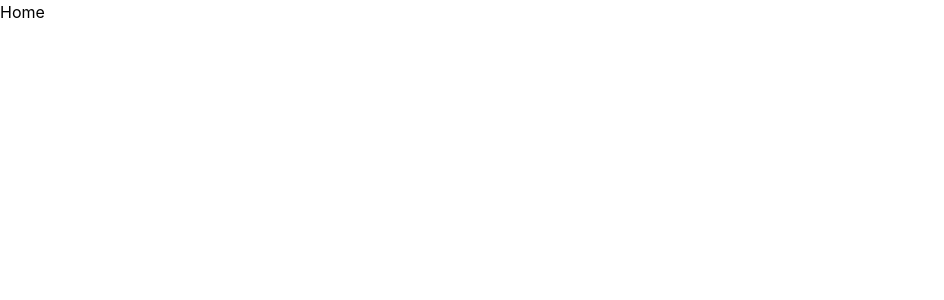
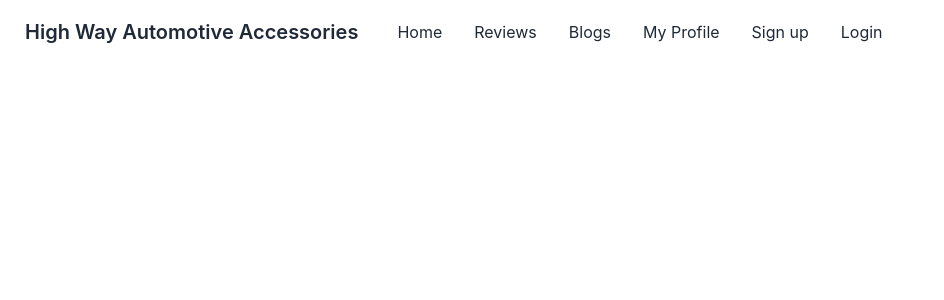
Before and after one commit to fahimabushra1/assignment-12, a React (Create React App) app: page / in a window 1280 px wide. Shown: the top 300 px of the page, without its empty margins (0-944 px from the left). Built offline with nearby package versions, Linux system fonts and the light colour scheme; no server answers.

Commit message:
navbar create

```diff
--- a/package.json
+++ b/package.json
@@ -7,8 +7,10 @@
     "@testing-library/react": "^13.2.0",
     "@testing-library/user-event": "^13.5.0",
     "daisyui": "^2.15.0",
+    "firebase": "^9.8.1",
     "react": "^18.1.0",
     "react-dom": "^18.1.0",
+    "react-firebase-hooks": "^5.0.3",
     "react-router-dom": "^6.3.0",
     "react-scripts": "5.0.1",
     "react-toastify": "^9.0.1",
--- a/src/App.js
+++ b/src/App.js
@@ -6,6 +6,7 @@ import Reviews from "./pages/Home/Reviews/Reviews";
 import MyOrders from "./pages/MyOrders/MyOrders";
 import LogIn from "./pages/LogIn/LogIn/LogIn";
 import SignUp from "./pages/LogIn/SignUp/SignUp";
+import MyProfile from "./pages/MyProfile/MyProfile";
 
 function App() {
   return (
@@ -18,6 +19,7 @@ function App() {
         <Route path="reviews" element={<Reviews />} />
         <Route path="blogs" element={<Blogs />} />
         <Route path="myorders" element={<MyOrders />} />
+        <Route path="myprofile" element={<MyProfile />} />
         <Route path="*" element={<NotFound />} />
       </Routes>
     </div>
--- /dev/null
+++ b/src/firebase.init.js
@@ -0,0 +1,22 @@
+// Import the functions you need from the SDKs you need
+import { initializeApp } from "firebase/app";
+import { getAuth } from "firebase/auth";
+// TODO: Add SDKs for Firebase products that you want to use
+// https://firebase.google.com/docs/web/setup#available-libraries
+
+// Your web app's Firebase configuration
+const firebaseConfig = {
+    apiKey: "AIzaSyDoi-z-eCtYfKN71g5_xzY4heHjH13IGvg",
+    authDomain: "highway-automotive-accessories.firebaseapp.com",
+    projectId: "highway-automotive-accessories",
+    storageBucket: "highway-automotive-accessories.appspot.com",
+    messagingSenderId: "991005447390",
+    appId: "1:991005447390:web:10d8bdeb5a11a412c75e4f"
+};
+
+// Initialize Firebase
+const app = initializeApp(firebaseConfig);
+
+const auth = getAuth(app);
+
+export default auth;
--- a/src/pages/Home/Home/Home.js
+++ b/src/pages/Home/Home/Home.js
@@ -1,11 +1,12 @@
 import React from "react";
 import { Link } from "react-router-dom";
+import Header from "../../Shared/Header/Header";
 
 const Home = () => {
     return (
-        <nav>
-            <Link to="/">Home</Link>
-        </nav>
+        <div>
+            <Header></Header>
+        </div>
 
     )
 }
--- a/src/pages/MyProfile/MyProfile.js
+++ b/src/pages/MyProfile/MyProfile.js
@@ -0,0 +1,11 @@
+import React from "react";
+
+const MyProfile=()=>{
+    return(
+        <div>
+
+        </div>
+    )
+}
+
+export default MyProfile;
--- a/src/pages/Shared/Header/Header.js
+++ b/src/pages/Shared/Header/Header.js
@@ -1,11 +1,54 @@
-import React from "react";
+import { signOut } from 'firebase/auth';
+import React from 'react';
+import { useAuthState } from 'react-firebase-hooks/auth';
+import { Link } from 'react-router-dom';
+import auth from '../../../firebase.init';
 
-const Header=()=>{
-    return(
-        <div>
+const Header = () => {
 
+    const [user] = useAuthState(auth);
+
+    const logout = () => {
+        signOut(auth);
+        localStorage.removeItem('accessToken');
+    };
+
+    const menuItems = <>
+        <li><Link to="/">Home</Link></li>
+        <li><Link to="/reviews">Reviews</Link></li>
+        <li><Link to="/blogs">Blogs</Link></li>
+        <li><Link to="/myprofile">My Profile</Link></li>
+        <li><Link to="/signup">Sign up</Link></li>
+        {
+            user && <li><Link to="/dashboard">Dashboard</Link></li>
+        }
+        <li>{user ? <button className="btn btn-ghost" onClick={logout} >Sign Out</button> : <Link to="/login">Login</Link>}</li>
+    </>
+    return (
+        <div className="navbar bg-base-100">
+            <div className="navbar-start">
+                <div className="dropdown">
+                    <label tabIndex="0" className="btn btn-ghost lg:hidden">
+                        <svg xmlns="http://www.w3.org/2000/svg" className="h-5 w-5" fill="none" viewBox="0 0 24 24" stroke="currentColor"><path strokeLinecap="round" strokeLinejoin="round" strokeWidth="2" d="M4 6h16M4 12h8m-8 6h16" /></svg>
+                    </label>
+                    <ul tabIndex="0" className="menu menu-compact dropdown-content mt-3 p-2 shadow bg-base-100 rounded-box w-52">
+                        {menuItems}
+                    </ul>
+                </div>
+                <a className="btn btn-ghost normal-case text-xl">High Way Automotive Accessories</a>
+            </div>
+            <div className="navbar-center hidden lg:flex">
+                <ul className="menu menu-horizontal p-0">
+                    {menuItems}
+                </ul>
+            </div>
+            <div className="navbar-end">
+                <label tabIndex="1" for="dashboard-sidebar" className="btn btn-ghost lg:hidden">
+                    <svg xmlns="http://www.w3.org/2000/svg" className="h-5 w-5" fill="none" viewBox="0 0 24 24" stroke="currentColor"><path strokeLinecap="round" strokeLinejoin="round" strokeWidth="2" d="M4 6h16M4 12h8m-8 6h16" /></svg>
+                </label>
+            </div>
         </div>
-    )
-}
+    );
+};
 
 export default Header;
--- a/tailwind.config.js
+++ b/tailwind.config.js
@@ -2,8 +2,18 @@ module.exports = {
   content: [
     "./src/**/*.{js,jsx,ts,tsx}",
   ],
-  theme: {
-    extend: {},
-  },
-  plugins: [],
+  themes: [
+    {
+      mytheme: {
+        primary: "#a991f7",
+        secondary: "#f6d860",
+        accent: "#37cdbe",
+        neutral: "#3d4451",
+        "base-100": "#ffffff",
+      },
+    },
+    "dark",
+    "cupcake",
+  ],
+  plugins: [require("daisyui")],
 }
```
Also changed, not shown: 1 other file (tests, documents, lock files or other folders).
